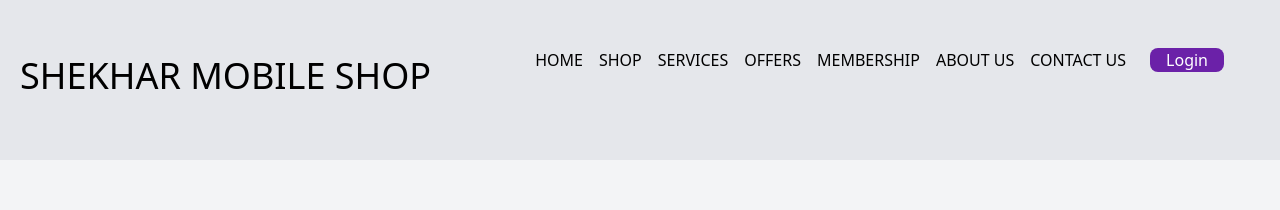
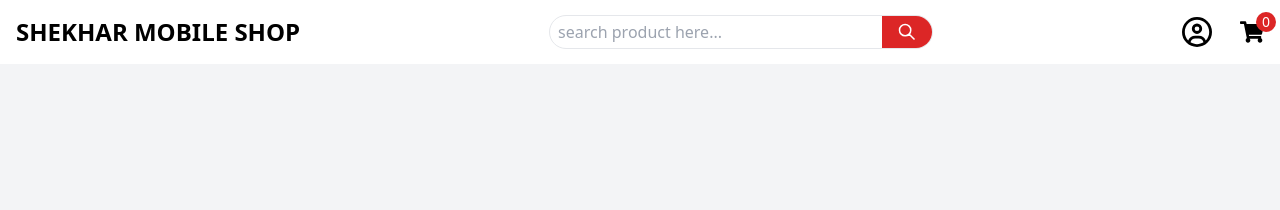
Before and after one commit to Chandrashekhar-1995/Shekhar-Mobile-Shop, a React (Create React App) app in the folder client/: page / in a window 1280 px wide. Shown: the top 210 px of the page. Built offline with nearby package versions, Linux system fonts and the light colour scheme.

Commit message:
setup header search

```diff
--- a/client/package.json
+++ b/client/package.json
@@ -3,6 +3,7 @@
   "version": "0.1.0",
   "private": true,
   "dependencies": {
+    "@react-icons/all-files": "^4.1.0",
     "@reduxjs/toolkit": "^2.2.1",
     "@testing-library/jest-dom": "^5.17.0",
     "@testing-library/react": "^13.4.0",
@@ -10,6 +11,7 @@
     "firebase": "^10.12.2",
     "react": "^18.2.0",
     "react-dom": "^18.2.0",
+    "react-icons": "^5.2.1",
     "react-redux": "^9.1.0",
     "react-router-dom": "^6.22.3",
     "react-scripts": "5.0.1",
--- a/client/src/component/Header.js
+++ b/client/src/component/Header.js
@@ -1,15 +1,27 @@
 import { Link } from "react-router-dom";
-// import { LOGO_URL } from "../utils/constants";
+import { GrSearch } from "react-icons/gr";
+import { FaRegCircleUser } from "react-icons/fa6";
+import { FaShoppingCart } from "react-icons/fa";
 
 const Header = () => {
   return (
-    <div className="flex justify-between bg-gray-200 h-40">
-      <div className="flex">
-          {/* <img className="size-40" src={LOGO_URL}/> */}
-          <h1 className="my-14 ml-5 text-4xl" >SHEKHAR MOBILE SHOP</h1>
+    <header className="h-16 shadow-md bg-white">
+      <div className="h-full container mx-auto flex items-center px-4 justify-between">
+        <div>
+          <Link to={"/"}>
+            <h1 className="font-bold text-2xl" >SHEKHAR MOBILE SHOP</h1>
+          </Link>
         </div>
-      <div>
-        <ul className="flex my-12 mx-10">
+
+        <div className="hidden lg:flex items-center w-full justify-between max-w-sm border rounded-full focus-within:shadow pl-2">
+          <input type="text" placeholder="search product here..." className="w-full outline-none" />
+          <div className="text-lg min-w-[50px] h-8 bg-red-600 flex items-center justify-center rounded-r-full text-white">
+            <GrSearch/>
+          </div>
+        </div>
+
+        <div className="flex items-center gap-7">
+          {/* <ul className="flex my-12 mx-10">
               <li className="mx-2"><Link to="/"> HOME </Link></li>
               <li className="mx-2"><Link to="/shop"> SHOP </Link></li>
               <li className="mx-2"><Link to="/services"> SERVICES </Link></li>
@@ -18,10 +30,24 @@ const Header = () => {
               <li className="mx-2"> <Link to="/about" > ABOUT US </Link></li>
               <li className="mx-2"> <Link to="/contact" >CONTACT US </Link></li>
               <button className="mx-4 px-4 bg-purple-800 text-white rounded-lg"> <Link to="/login" >Login </Link></button>
-        </ul>
+          </ul> */}
+
+          <div className="text-3xl cursor-pointer relative flex justify-center">
+            <FaRegCircleUser/>
+          </div>
+
+          <div className="text-2xl relative">
+            <span><FaShoppingCart /></span>
+
+            <div className="bg-red-600 text-white w-5 h-5 rounded-full p-1 flex items-center justify-center absolute -top-2 -right-3">
+              <p className="text-sm">0</p>
             </div>
           </div>
 
+        </div>
+
+      </div>
+      </header>
   );
 }
 
```
Also changed, not shown: 2 other files (tests, documents, lock files or other folders). Lines whose indentation alone changed are shown as unchanged.
